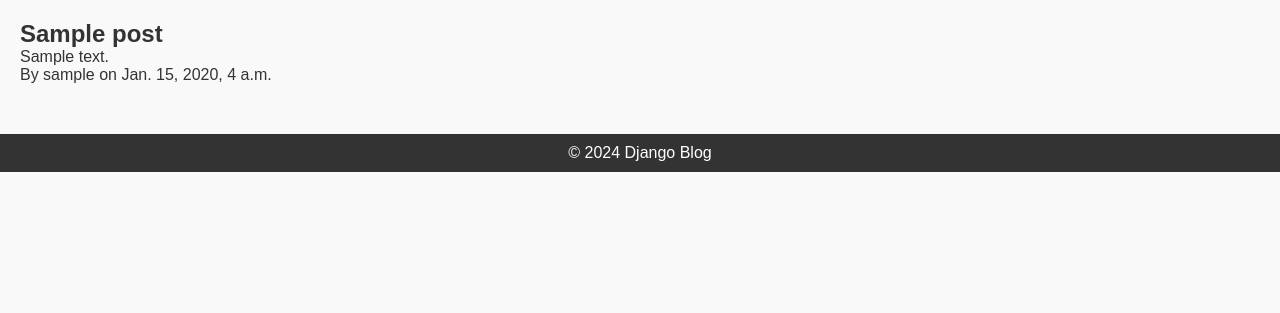
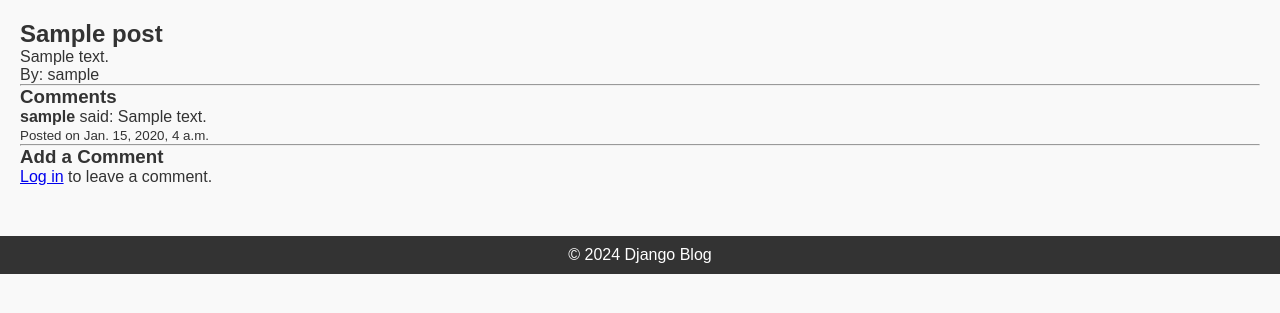
Before and after one commit to AllanMaloi/Alx_DjangoLearnLab, a Django app: page /post/1/ in a window 1280 px wide. Shown: the part 41-354 px from the top of the page. Run offline with Django 5.2, Linux system fonts and the light colour scheme; tables that the repository leaves empty hold one stand-in row (values such as "Sample post").

Commit message:
Added comment functionality

```diff
--- a/django_blog/blog/forms.py
+++ b/django_blog/blog/forms.py
@@ -2,6 +2,8 @@ from django import forms
 from django.contrib.auth.forms import UserCreationForm
 from django.contrib.auth.models import User
 from .models import Post
+from .models import Comment
+
 
 class CustomUserCreationForm(UserCreationForm):
     email = forms.EmailField(required=True)
@@ -15,3 +17,8 @@ class PostForm(forms.ModelForm):
     class Meta:
         model = Post
         fields = ['title', 'content']
+
+class CommentForm(forms.ModelForm):
+    class Meta:
+        model = Comment
+        fields = ['content']
--- a/django_blog/blog/models.py
+++ b/django_blog/blog/models.py
@@ -11,3 +11,13 @@ class Post(models.Model):
 
     def __str__(self):
         return self.title
+
+class Comment(models.Model):
+    post = models.ForeignKey(Post, on_delete=models.CASCADE, related_name="comments")
+    author = models.ForeignKey(User, on_delete=models.CASCADE)
+    content = models.TextField()
+    created_at = models.DateTimeField(auto_now_add=True)
+    updated_at = models.DateTimeField(auto_now=True)
+
+    def __str__(self):
+        return f"Comment by {self.author} on {self.post}"
--- a/django_blog/blog/templates/blog/post_detail.html
+++ b/django_blog/blog/templates/blog/post_detail.html
@@ -1,11 +1,32 @@
-{% extends "blog/base.html" %}
+{% extends 'blog/base.html' %}
 {% block content %}
     <h2>{{ post.title }}</h2>
     <p>{{ post.content }}</p>
-    <p>By {{ post.author }} on {{ post.created_at }}</p>
+    <p>By: {{ post.author }}</p>
 
-    {% if user == post.author %}
-        <a href="{% url 'post-update' post.pk %}">Edit</a>
-        <a href="{% url 'post-delete' post.pk %}">Delete</a>
+    <hr>
+
+    <h3>Comments</h3>
+    {% for comment in comments %}
+        <p><strong>{{ comment.author }}</strong> said: {{ comment.content }}</p>
+        <p><small>Posted on {{ comment.created_at }}</small></p>
+        {% if comment.author == user %}
+            <a href="{% url 'comment_update' comment.id %}">Edit</a> |
+            <a href="{% url 'comment_delete' comment.id %}">Delete</a>
+        {% endif %}
+        <hr>
+    {% empty %}
+        <p>No comments yet.</p>
+    {% endfor %}
+
+    <h3>Add a Comment</h3>
+    {% if user.is_authenticated %}
+        <form method="post" action="{% url 'add_comment' post.id %}">
+            {% csrf_token %}
+            {{ comment_form.as_p }}
+            <button type="submit">Post Comment</button>
+        </form>
+    {% else %}
+        <p><a href="{% url 'login' %}">Log in</a> to leave a comment.</p>
     {% endif %}
 {% endblock %}
--- a/django_blog/blog/urls.py
+++ b/django_blog/blog/urls.py
@@ -1,23 +1,27 @@
 from django.urls import path
 from .views import register, login_view, logout_view, profile_view
-from django.shortcuts import render
 from .views import (
     PostListView,
     PostDetailView,
     PostCreateView,
     PostUpdateView,
-    PostDeleteView
+    PostDeleteView,
+    add_comment,
+    CommentUpdateView,
+    CommentDeleteView
 )
-
 
 urlpatterns = [
     path("register/", register, name="register"),
     path("login/", login_view, name="login"),
     path("logout/", logout_view, name="logout"),
     path("profile/", profile_view, name="profile"),  # Add profile URL
-    path("", PostListView.as_view(), name="posts"),
-    path("post/<int:pk>/", PostDetailView.as_view(), name="post-detail"),
-    path("post/new/", PostCreateView.as_view(), name="post-create"),
-    path("post/<int:pk>/update/", PostUpdateView.as_view(), name="post-update"),  # ✅ Fix
-    path("post/<int:pk>/delete/", PostDeleteView.as_view(), name="post-delete"),
+    path('', PostListView.as_view(), name='posts'),
+    path('post/<int:pk>/', PostDetailView.as_view(), name='post_detail'),
+    path('post/new/', PostCreateView.as_view(), name='post_create'),
+    path('post/<int:pk>/update/', PostUpdateView.as_view(), name='post_update'),
+    path('post/<int:pk>/delete/', PostDeleteView.as_view(), name='post_delete'),
+    path('post/<int:post_id>/comments/new/', add_comment, name='add_comment'),
+    path('comment/<int:pk>/update/', CommentUpdateView.as_view(), name='comment_update'),
+    path('comment/<int:pk>/delete/', CommentDeleteView.as_view(), name='comment_delete'),
 ]
--- a/django_blog/blog/views.py
+++ b/django_blog/blog/views.py
@@ -7,6 +7,8 @@ from django.contrib.auth.mixins import LoginRequiredMixin, UserPassesTestMixin
 from django.views.generic import ListView, DetailView, CreateView, UpdateView, DeleteView
 from .models import Post
 from .forms import CustomUserCreationForm, PostForm
+from .models import Post, Comment
+from .forms import CommentForm
 
 # Register View
 def register(request):
@@ -80,3 +82,48 @@ class PostDeleteView(LoginRequiredMixin, UserPassesTestMixin, DeleteView):
         """ Ensure only the author can delete """
         post = self.get_object()
         return self.request.user == post.author
+
+class PostDetailView(DetailView):
+    model = Post
+    template_name = 'blog/post_detail.html'
+
+    def get_context_data(self, **kwargs):
+        context = super().get_context_data(**kwargs)
+        context['comments'] = self.object.comments.all()
+        context['comment_form'] = CommentForm()
+        return context
+
+@login_required
+def add_comment(request, post_id):
+    post = get_object_or_404(Post, id=post_id)
+    if request.method == "POST":
+        form = CommentForm(request.POST)
+        if form.is_valid():
+            comment = form.save(commit=False)
+            comment.author = request.user
+            comment.post = post
+            comment.save()
+            return redirect('post_detail', pk=post_id)
+    else:
+        form = CommentForm()
+    return render(request, 'blog/add_comment.html', {'form': form, 'post': post})
+
+class CommentUpdateView(LoginRequiredMixin, UserPassesTestMixin, UpdateView):
+    model = Comment
+    template_name = 'blog/comment_form.html'
+    fields = ['content']
+
+    def test_func(self):
+        """ Ensure only the comment author can edit """
+        comment = self.get_object()
+        return self.request.user == comment.author
+
+class CommentDeleteView(LoginRequiredMixin, UserPassesTestMixin, DeleteView):
+    model = Comment
+    template_name = 'blog/comment_confirm_delete.html'
+    success_url = reverse_lazy('posts')
+
+    def test_func(self):
+        """ Ensure only the comment author can delete """
+        comment = self.get_object()
+        return self.request.user == comment.author
```
Also changed, not shown: django_blog/blog/templates/blog/comment_confirm_delete.html (added, +10 -0 lines), django_blog/blog/templates/blog/comment_form.html (added, +10 -0 lines), django_blog/blog/migrations/0003_comment.py (added), django_blog/db.sqlite3.
